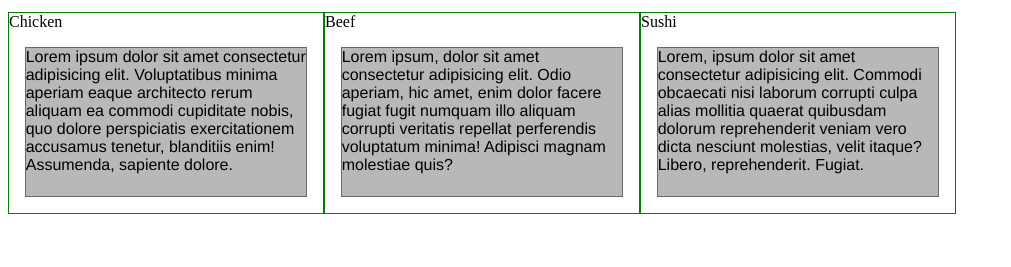
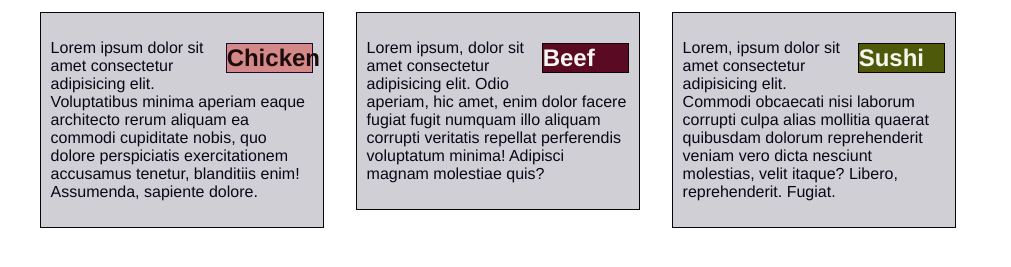
Before and after one commit to ana1742/coursera, a plain HTML site: page index.html in a window 1280 px wide. Shown: the part 61-328 px from the top of the page, without its empty margins (0-1011 px from the left). Drawn offline with Linux system fonts and the light colour scheme.

Commit message:
Update index.html

```diff
--- a/index.html
+++ b/index.html
@@ -13,16 +13,46 @@
         margin-bottom: 15px;
       }
 
-      p {
-        border: 1px solid rgba(2, 6, 17, 0.445);
-        background-color: #b9b8b8;
+      .section {
+        padding: 10px;
+        border: 1px solid rgb(5, 6, 8);
+        background-color: #d0cfd6;
         width: 90%;
-        height: 150px;
+        height: auto;
         margin-right: auto;
         margin-left: auto;
         font-family: Helvetica;
-        color: rgb(241, 240, 234)
+        color: rgb(7, 7, 22);
         position: relative;
+        float: inline-end;
+        clear: both;
+      }
+
+      .chicken {
+        border: 1px solid rgb(27, 9, 48);
+        background-color: #d48888;
+        width: 33.3%;
+        font-family: Helvetica;
+        color: rgb(26, 12, 12);
+        float: right;
+      }
+
+      .beef {
+        border: 1px solid rgb(17, 2, 2);
+        background-color: #5a0a22;
+        width: 33.3%;
+        font-family: Helvetica;
+        color: rgb(245, 247, 240);
+        float: right;
+      }
+
+      .sushi {
+        border: 1px solid rgb(17, 2, 2);
+        background-color: #4e5a0a;
+        width: 33.3%;
+        font-family: Helvetica;
+        color: rgb(245, 247, 240);
+        float: right;
       }
 
       /* Simple Responsive Framework. */
@@ -45,7 +75,6 @@
         .col-lg-11,
         .col-lg-12 {
           float: left;
-          border: 1px solid green;
         }
         .col-lg-1 {
           width: 8.33%;
@@ -86,7 +115,7 @@
       }
 
       /********** Medium devices only **********/
-      @media (min-width: 992px) and (max-width: 1199px) {
+      @media (min-width: 950px) and (max-width: 1199px) {
         .col-md-1,
         .col-md-2,
         .col-md-3,
@@ -100,7 +129,6 @@
         .col-md-11,
         .col-md-12 {
           float: left;
-          border: 1px solid green;
         }
         .col-md-1 {
           width: 8.33%;
@@ -146,31 +174,37 @@
 
     <div class="row">
       <div class="col-lg-3 col-md-6">
-        <div>Chicken</div>
+        <div class="section">
+          <h2 class="chicken">Chicken</h2>
           <p>
-          Lorem ipsum dolor sit amet consectetur adipisicing elit. Voluptatibus
-          minima aperiam eaque architecto rerum aliquam ea commodi cupiditate
-          nobis, quo dolore perspiciatis exercitationem accusamus tenetur,
-          blanditiis enim! Assumenda, sapiente dolore.
+            Lorem ipsum dolor sit amet consectetur adipisicing elit.
+            Voluptatibus minima aperiam eaque architecto rerum aliquam ea
+            commodi cupiditate nobis, quo dolore perspiciatis exercitationem
+            accusamus tenetur, blanditiis enim! Assumenda, sapiente dolore.
           </p>
         </div>
+      </div>
       <div class="col-lg-3 col-md-6">
-        <div>Beef</div>
+        <div class="section">
+          <h2 class="beef">Beef</h2>
           <p>
             Lorem ipsum, dolor sit amet consectetur adipisicing elit. Odio
-          aperiam, hic amet, enim dolor facere fugiat fugit numquam illo aliquam
-          corrupti veritatis repellat perferendis voluptatum minima! Adipisci
-          magnam molestiae quis?
+            aperiam, hic amet, enim dolor facere fugiat fugit numquam illo
+            aliquam corrupti veritatis repellat perferendis voluptatum minima!
+            Adipisci magnam molestiae quis?
           </p>
         </div>
+      </div>
       <div class="col-lg-3 col-md-6">
-        <div>Sushi</div>
+        <div class="section">
+          <h2 class="sushi">Sushi</h2>
           <p>
             Lorem, ipsum dolor sit amet consectetur adipisicing elit. Commodi
-          obcaecati nisi laborum corrupti culpa alias mollitia quaerat quibusdam
-          dolorum reprehenderit veniam vero dicta nesciunt molestias, velit
-          itaque? Libero, reprehenderit. Fugiat.
+            obcaecati nisi laborum corrupti culpa alias mollitia quaerat
+            quibusdam dolorum reprehenderit veniam vero dicta nesciunt
+            molestias, velit itaque? Libero, reprehenderit. Fugiat.
           </p>
+        </div>
       </div>
     </div>
   </body>
```
Lines whose indentation alone changed are shown as unchanged.
